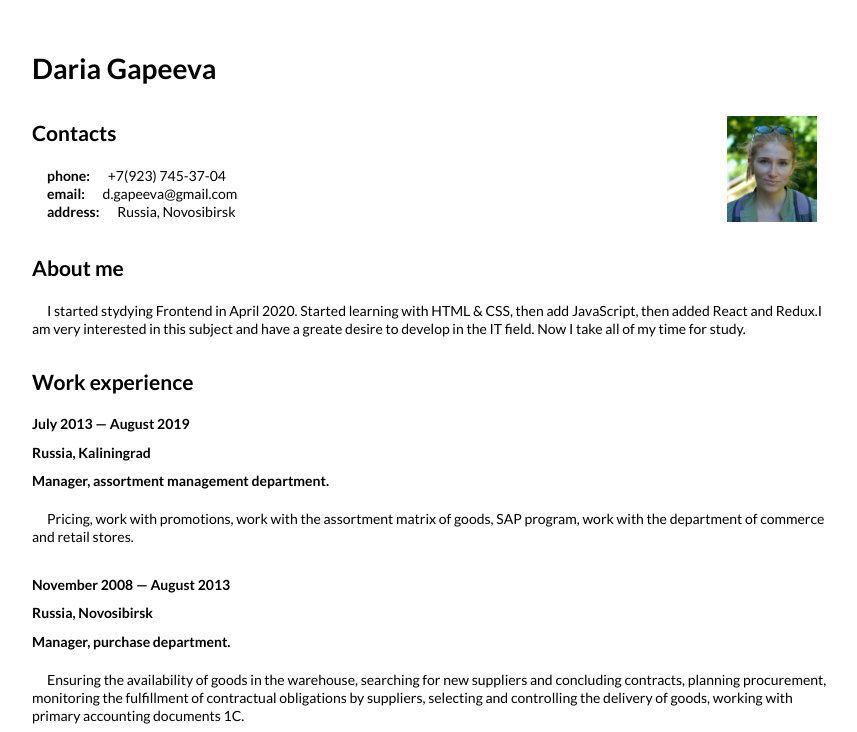
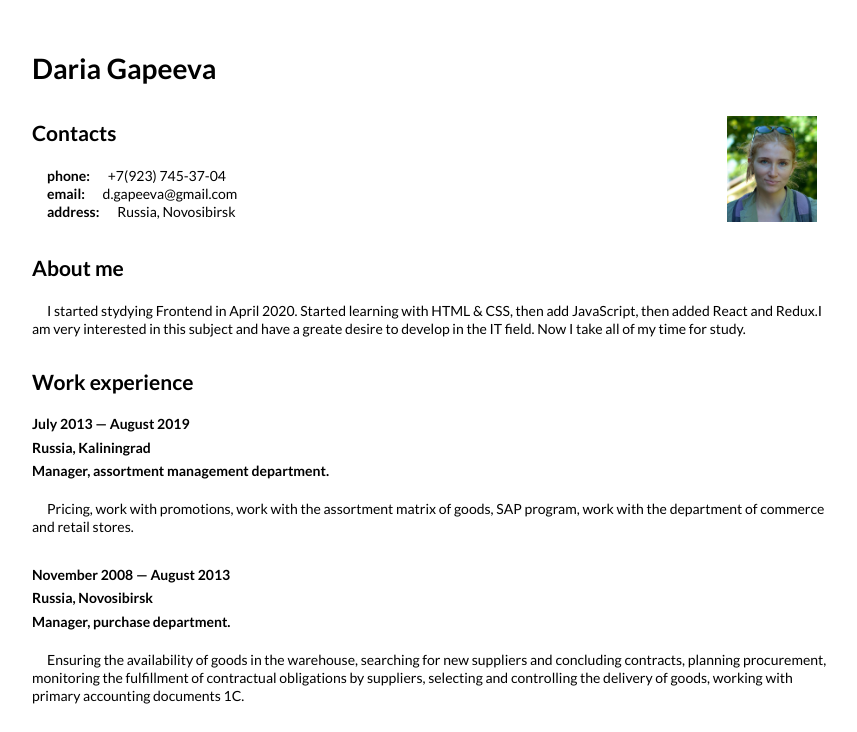
Before and after one commit to DariaGapeeva/rsschool-cv, a plain HTML site: page index.html in a window 1280 px wide. Shown: the top 732 px of the page, without its empty margins (208-1065 px from the left). Drawn offline with Linux system fonts and the light colour scheme.

Commit message:
feat: change style experience

```diff
--- a/style.css
+++ b/style.css
@@ -72,9 +72,8 @@ section p {
   margin: 0px 15px 0px 0px;
 }
 
-.experience h3,
 .experience h4 {
-  margin-bottom: 10px;
+  margin-bottom: 5px;
 }
 
 .experience p {
```
